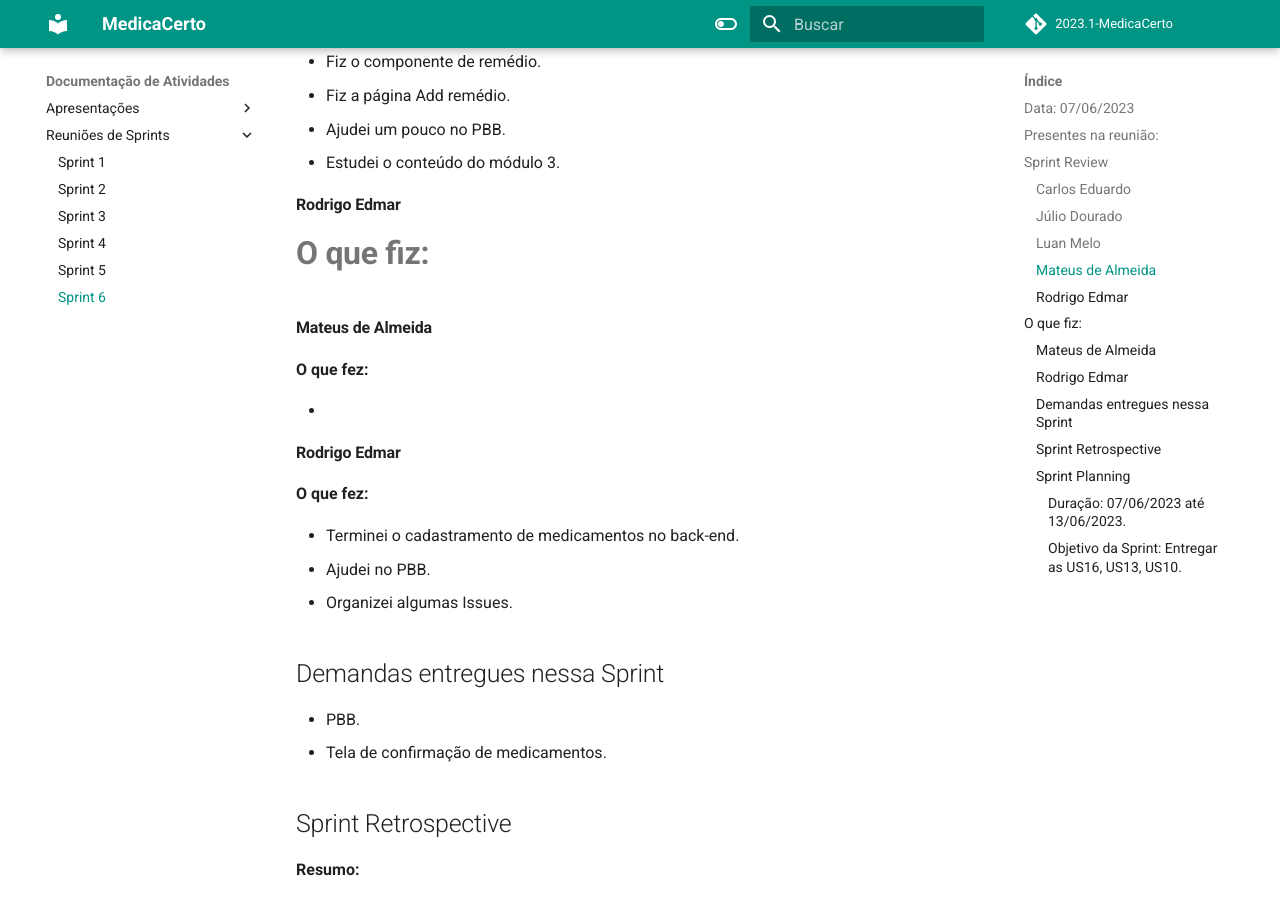
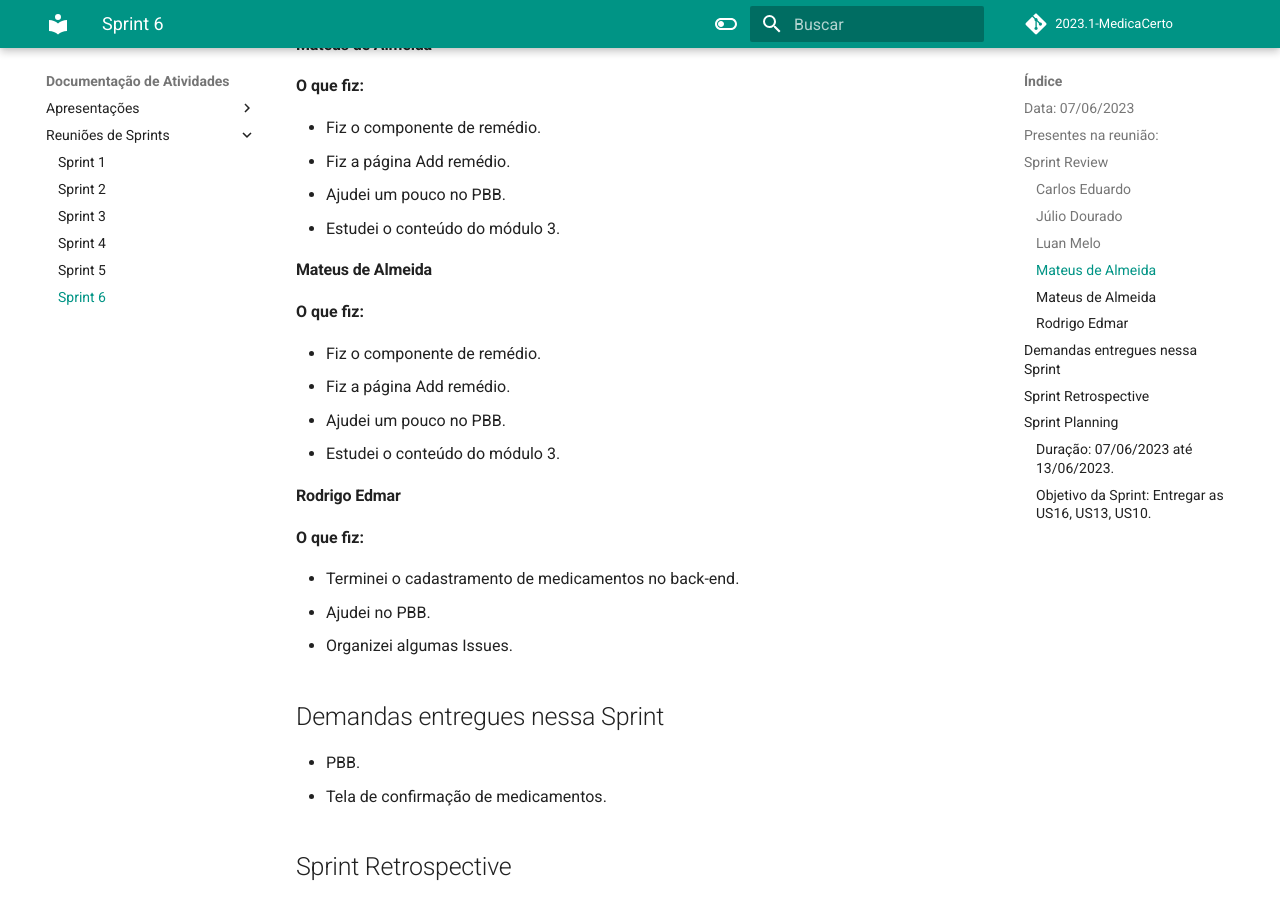
Before and after one commit to mdsreq-fga-unb/2023.1-Remediario, an MkDocs documentation site: the page built from docs/documentacao/Reuniões de Sprints/Sprint6.md, in a window 1280 px wide and 900 px high, scrolled down 1045 px. Built offline with MkDocs 1.6.1 and Material for MkDocs 9.7.7, drawn with Linux system fonts in a browser that asks for light colours; comment, search, counter and statistics services are not loaded.

Commit message:
Update Sprint6.md

```diff
--- a/docs/documentacao/Reuniões de Sprints/Sprint6.md
+++ b/docs/documentacao/Reuniões de Sprints/Sprint6.md
@@ -40,16 +40,16 @@
 - Estudei o conteúdo do módulo 3.
 
 
+#### Mateus de Almeida
+**O que fiz:**
+
+- Fiz o componente de remédio.
+- Fiz a página Add remédio.
+- Ajudei um pouco no PBB.
+- Estudei o conteúdo do módulo 3.
+
 #### Rodrigo Edmar
 **O que fiz:**
-=======
-#### Mateus de Almeida
-**O que fez:**
-
--
-
-#### Rodrigo Edmar
-**O que fez:**
 
 - Terminei o cadastramento de medicamentos no back-end.
 - Ajudei no PBB.
```
